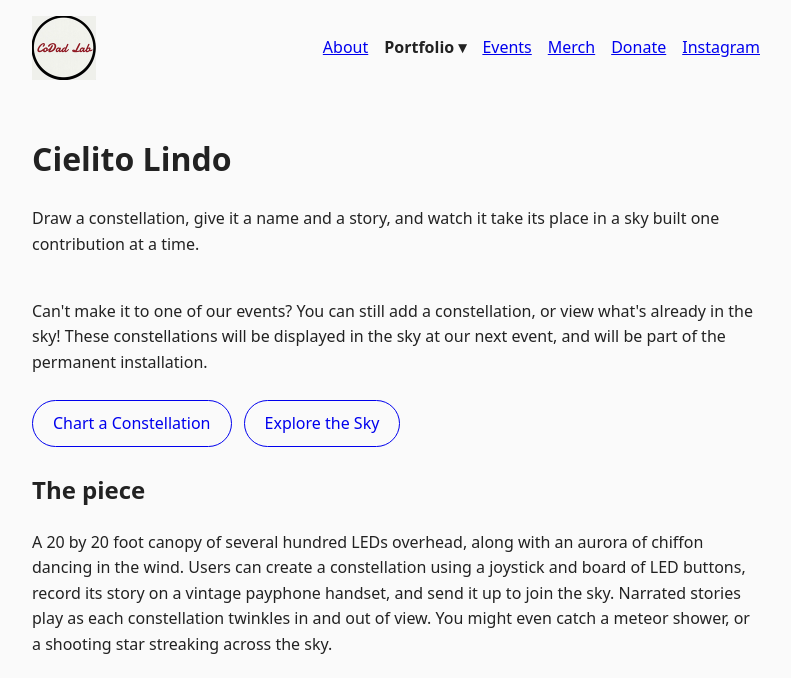
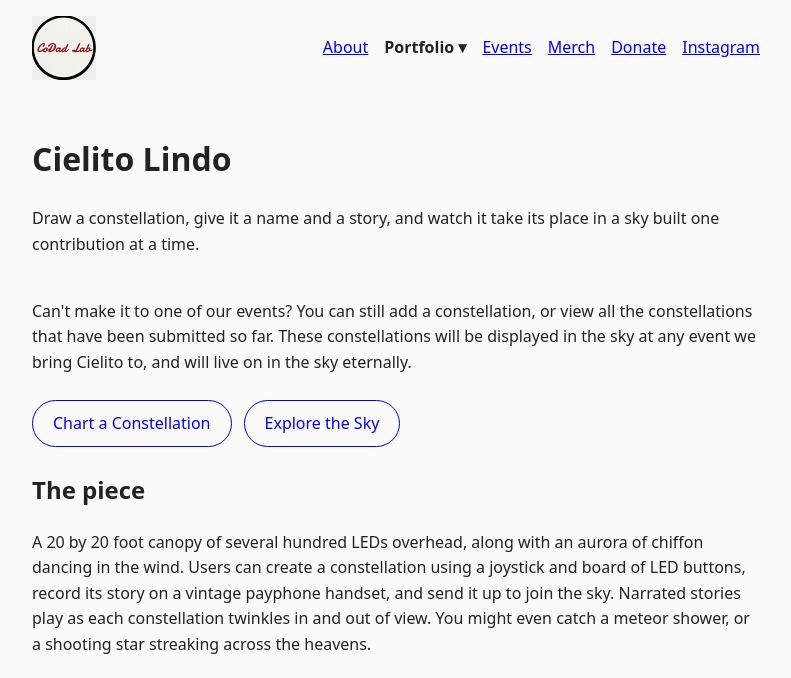
Before and after one commit to codad-labs/codadlabs-site, a plain HTML site: page portfolio/cielito-lindo/index.html in a window 1280 px wide. Shown: the top 678 px of the page, without its empty margins (244-1035 px from the left). Drawn offline with Linux system fonts and the light colour scheme.

Commit message:
Revise Cielito Lindo page content for clarity and enhance descriptions of constellation submissions and experiences

```diff
--- a/portfolio/cielito-lindo/index.html
+++ b/portfolio/cielito-lindo/index.html
@@ -39,8 +39,10 @@
   </p>
 
   <br>
-    Can't make it to one of our events? You can still add a constellation, or view what's already in the sky!
-    These constellations will be displayed in the sky at our next event, and will be part of the permanent installation.
+    Can't make it to one of our events? You can still add a constellation,
+    or view all the constellations that have been submitted so far.
+    These constellations will be displayed in the sky at any event we bring
+    Cielito to, and will live on in the sky eternally.
   <div class="actions">
     <a href="https://cielito.codadlabs.art/submit/">Chart a Constellation</a>
     <a href="https://cielito.codadlabs.art/map/">Explore the Sky</a>
@@ -50,10 +52,10 @@
   <p>
     A 20 by 20 foot canopy of several hundred LEDs overhead,
     along with an aurora of chiffon dancing in the wind.
-    Users can create a constellation using a joystick and board of LED buttons, record its
-    story on a vintage payphone handset, and send it up to join the sky.
+    Users can create a constellation using a joystick and board of LED buttons,
+    record its story on a vintage payphone handset, and send it up to join the sky.
     Narrated stories play as each constellation twinkles in and out of view.
-    You might even catch a meteor shower, or a shooting star streaking across the sky.
+    You might even catch a meteor shower, or a shooting star streaking across the heavens.
   </p>
 
   <video
```
